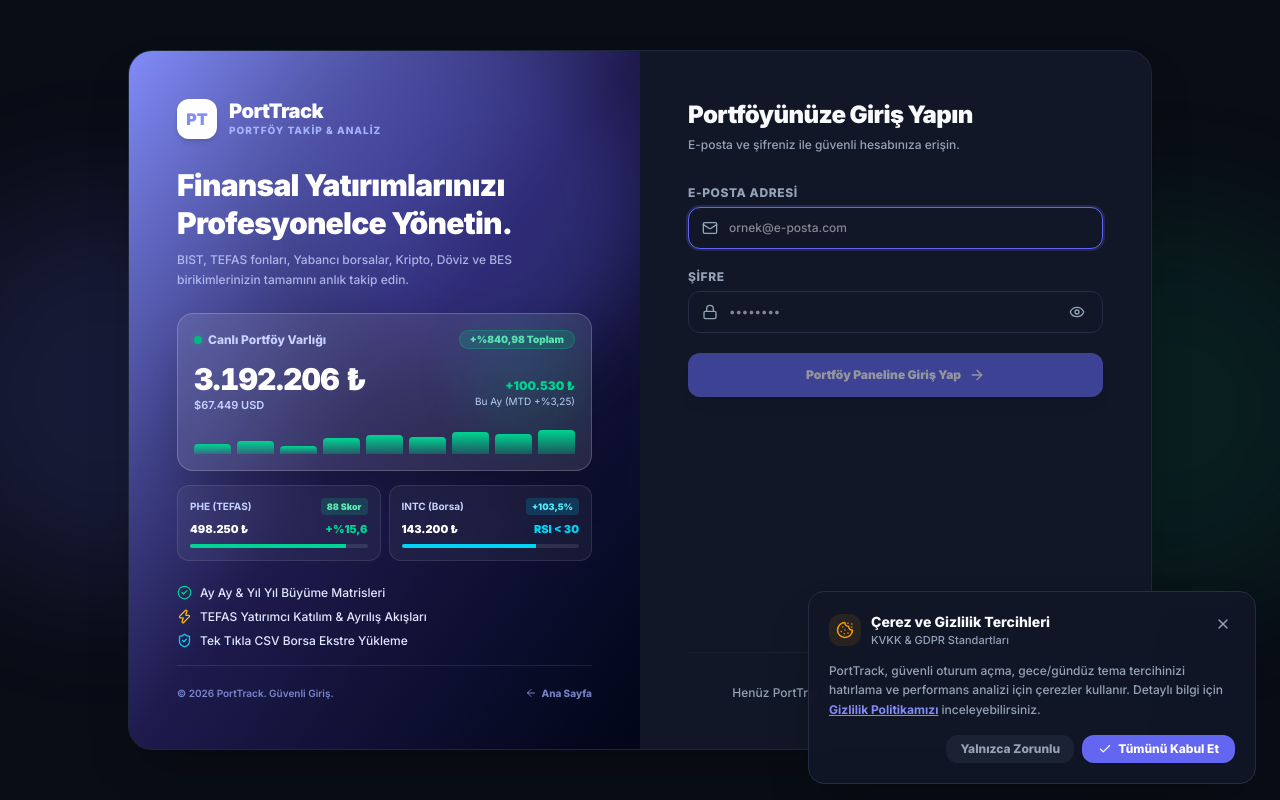
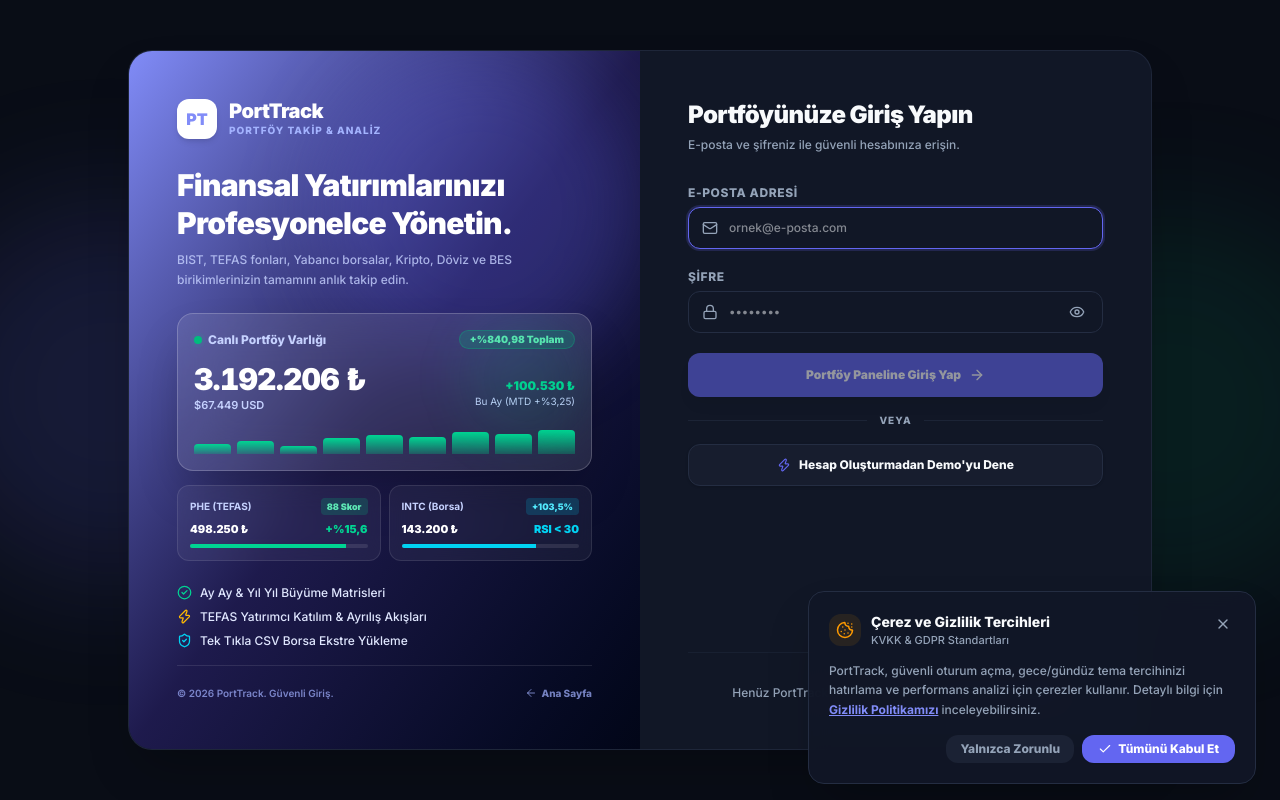
Before and after one commit to onurcete/PortTrack, a Next.js app: page /login in a window 1280 px wide. Built offline with nearby package versions, Linux system fonts and the light colour scheme; no server answers.

Commit message:
feat(demo): add Demo button to login page

```diff
--- a/src/app/login/page.tsx
+++ b/src/app/login/page.tsx
@@ -298,6 +298,20 @@ function LoginForm() {
                 )}
               </button>
             </form>
+
+            {/* Demo Button */}
+            <div className="relative flex items-center gap-3 my-4">
+              <span className="flex-1 h-px bg-[var(--color-border)]/60" />
+              <span className="text-[10px] font-extrabold uppercase tracking-widest text-[var(--color-muted)]">veya</span>
+              <span className="flex-1 h-px bg-[var(--color-border)]/60" />
+            </div>
+            <a
+              href="/api/auth/demo"
+              className="w-full inline-flex items-center justify-center gap-2 text-xs font-extrabold px-6 py-3 rounded-xl border border-[var(--color-border)] bg-[var(--color-surface-muted)]/60 hover:bg-[var(--color-surface-muted)] hover:border-[var(--color-brand)]/40 text-[var(--color-foreground)] transition-all hover:scale-[1.01] active:scale-[0.98] shadow-sm"
+            >
+              <Zap size={14} className="text-[var(--color-brand)]" />
+              Hesap Oluşturmadan Demo'yu Dene
+            </a>
           </div>
 
           {/* Footer Register Link */}
```
